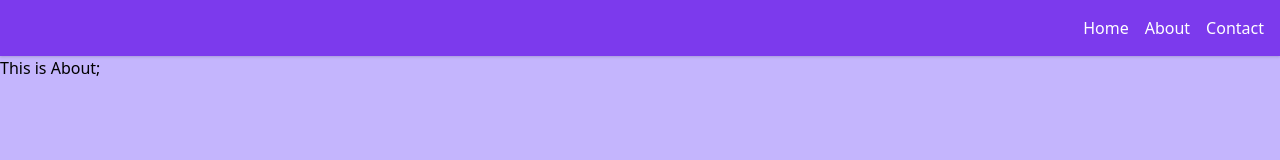
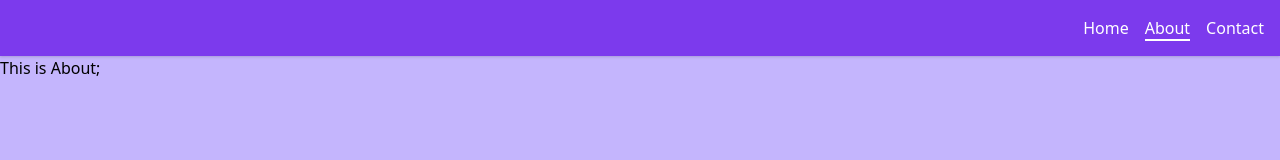
Before and after one commit to monjara/archive-repositories, a React (Create React App) app: page /about in a window 1280 px wide. Shown: the top 160 px of the page. Built offline with nearby package versions, Linux system fonts and the light colour scheme.

Commit message:
NavLinkの利用

```diff
--- a/src/layout/Nav.js
+++ b/src/layout/Nav.js
@@ -1,12 +1,18 @@
 import React from "react";
-import {Link} from "react-router-dom";
+import {NavLink} from "react-router-dom";
 
 const Nav = () => (
     <nav className='bg-purple-600 text-white p-4 shadow'>
         <ul className='flex space-x-4 justify-end'>
-            <li><Link to='/'>Home</Link></li>
-            <li><Link to='/about'>About</Link></li>
-            <li><Link to='/contact'>Contact</Link></li>
+            <li>
+                <NavLink exact to='/' activeClassName='border-b-2 border-white'>Home</NavLink>
+            </li>
+            <li>
+                <NavLink exact to='/about' activeClassName='border-b-2 border-white'>About</NavLink>
+            </li>
+            <li>
+                <NavLink exact to='/contact' activeClassName='border-b-2 border-white'>Contact</NavLink>
+            </li>
         </ul>
     </nav>
 );
```
